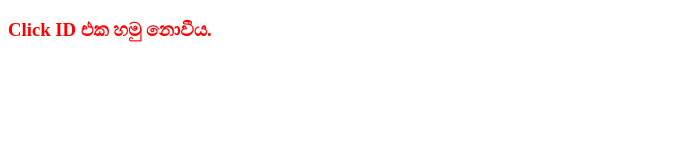
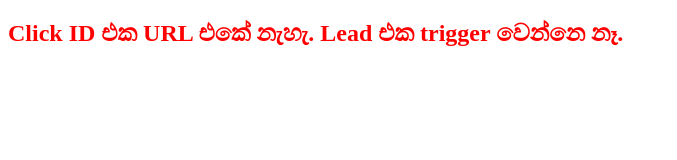
Before and after one commit to Viyanga2004/Gift-Card-Promotions, a plain HTML site: page index.html in a window 1280 px wide. Shown: the whole page, without its empty margins (0-677 px from the left). Drawn offline with Linux system fonts and the light colour scheme.

Commit message:
Update index.html

```diff
--- a/index.html
+++ b/index.html
@@ -1,29 +1,22 @@
 <!DOCTYPE html>
-<html lang="en">
+<html>
 <head>
   <meta charset="UTF-8">
-  <title>Offer Redirecting…</title>
+  <title>Redirecting to Offer...</title>
   <script>
-    // Cookie එකෙන් දත්ත ගන්න function එක
-    function getCookie(name) {
-      let match = document.cookie.match(new RegExp('(^| )' + name + '=([^;]+)'));
-      return match ? decodeURIComponent(match[2]) : null;
+    function getClickId() {
+      const url = new URL(window.location.href);
+      return url.searchParams.get("clickid");
     }
 
-    // Click ID එක cookie එකෙන් හොයන function එක
-    function getClickId() {
-      return getCookie("visitCustomAttribute-click_id") || getCookie("transaction_id");
-    }
+    function autoSubmit() {
+      const clickid = getClickId();
 
-    // main: Click ID එක තියෙනවනම් auto-submit කරන්න
-    function autoSubmit() {
-      const clickId = getClickId();
-
-      if (clickId) {
-        document.getElementById('clickid').value = clickId;
-        document.getElementById('redirectForm').submit();
+      if (clickid) {
+        document.getElementById("clickid").value = clickid;
+        document.getElementById("redirectForm").submit();
       } else {
-        document.body.innerHTML = "<h3 style='color:red;'>Click ID එක හමු නොවීය.</h3>";
+        document.body.innerHTML = "<h2 style='color:red;'>Click ID එක URL එකේ නැහැ. Lead එක trigger වෙන්නෙ නෑ.</h2>";
       }
     }
 
@@ -33,7 +26,7 @@
 <body>
   <form id="redirectForm" method="POST" action="https://singingfiles.com/show.php?l=0&u=2422502&id=68831">
     <input type="hidden" name="clickid" id="clickid" value="">
-    <!-- වෙනත් hidden fields තිබුණා නම් ඒවාත් මෙතන දාන්න -->
+    <!-- Add other hidden inputs here if needed -->
   </form>
 </body>
 </html>
```
